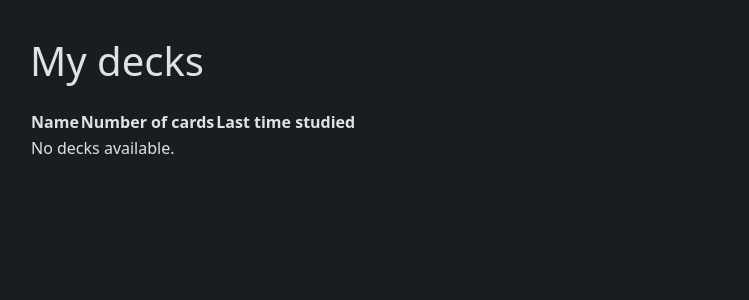
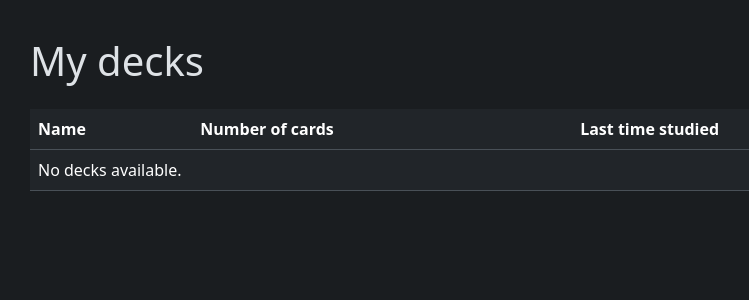
Before and after one commit to ionixjunior/django-flash-cards, a Django app: page / in a window 1280 px wide. Shown: the part 57-357 px from the top of the page, without its empty margins (142-891 px from the left). Run offline with Django 5.2, Linux system fonts and the light colour scheme; data that the repository does not hold is empty.

Commit message:
Add table classes for improved styling and interactivity

```diff
--- a/flashcards/core/templates/core/decks.html
+++ b/flashcards/core/templates/core/decks.html
@@ -5,7 +5,7 @@
 {% block content %}
 <h1 class="mb-4">My decks</h1>
 
-<table>
+<table class="table table-hover">
     <thead>
         <tr>
             <th>Name</th>
```
